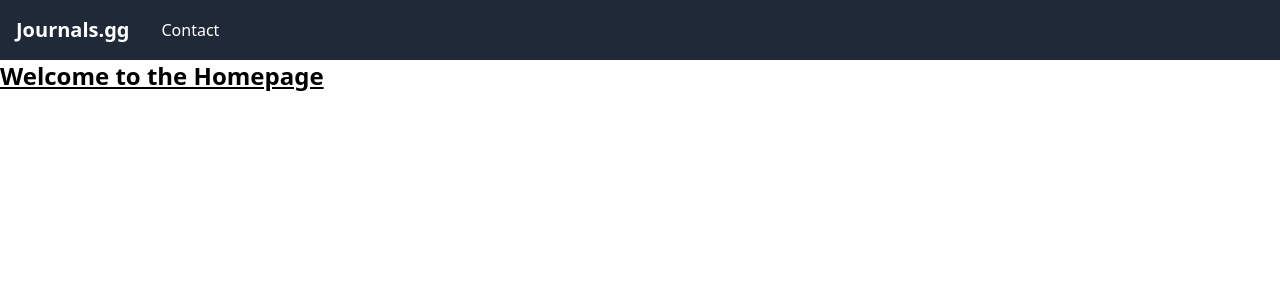
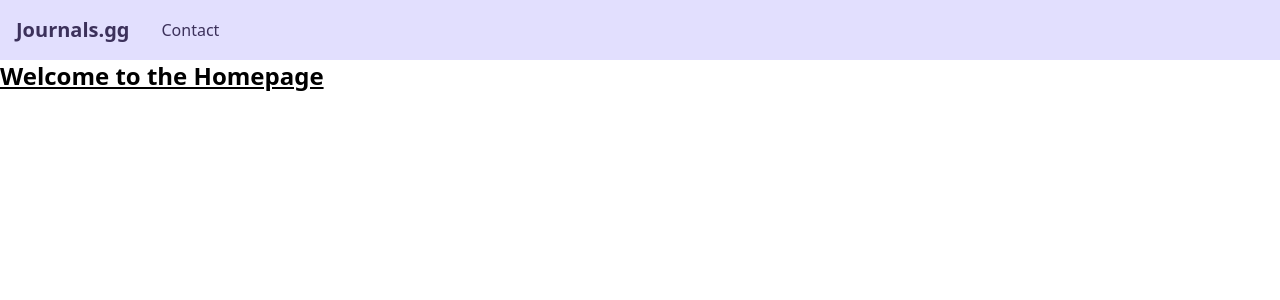
Before and after one commit to edwardfgt/journals-website-2024, a React (Vite) app: page / in a window 1280 px wide. Shown: the top 300 px of the page. Built offline with nearby package versions, Linux system fonts and the light colour scheme.

Commit message:
Update colors in Navbar.tsx

```diff
--- a/src/components/Navbar.tsx
+++ b/src/components/Navbar.tsx
@@ -3,11 +3,11 @@ import { Link } from 'react-router-dom';
 
 const Navbar: React.FC = () => {
     return (
-        <nav className="bg-gray-800 p-4">
+        <nav className="bg-background p-4">
             <div className="container mx-auto flex items-center">
-                <Link to="/" className="text-white font-bold text-xl pr-8">Journals.gg</Link>
+                <Link to="/" className="text-text font-bold text-xl pr-8">Journals.gg</Link>
                 <div className="space-x-4">
-                    <Link to="/contact" className="text-white hover:text-gray-300">Contact</Link>
+                    <Link to="/contact" className="text-text hover:text-highlight">Contact</Link>
                 </div>
             </div>
         </nav>
```
